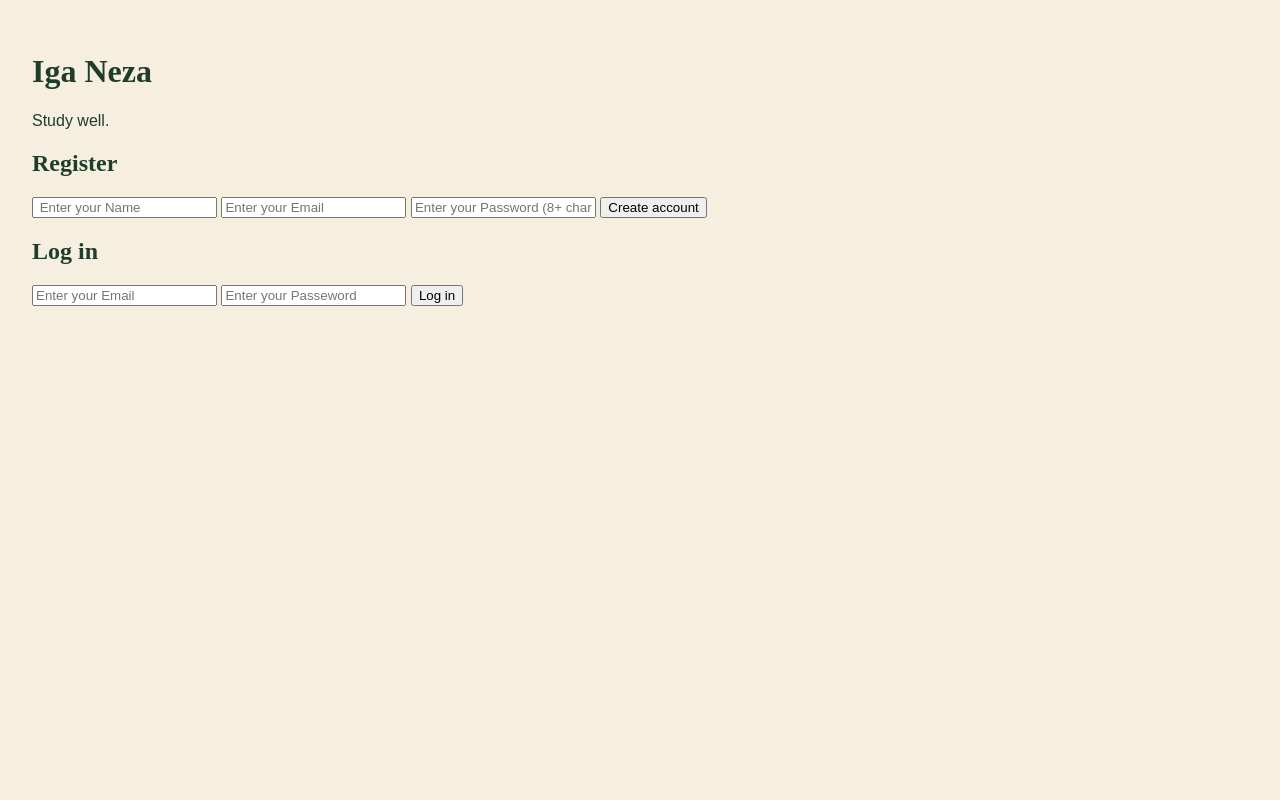
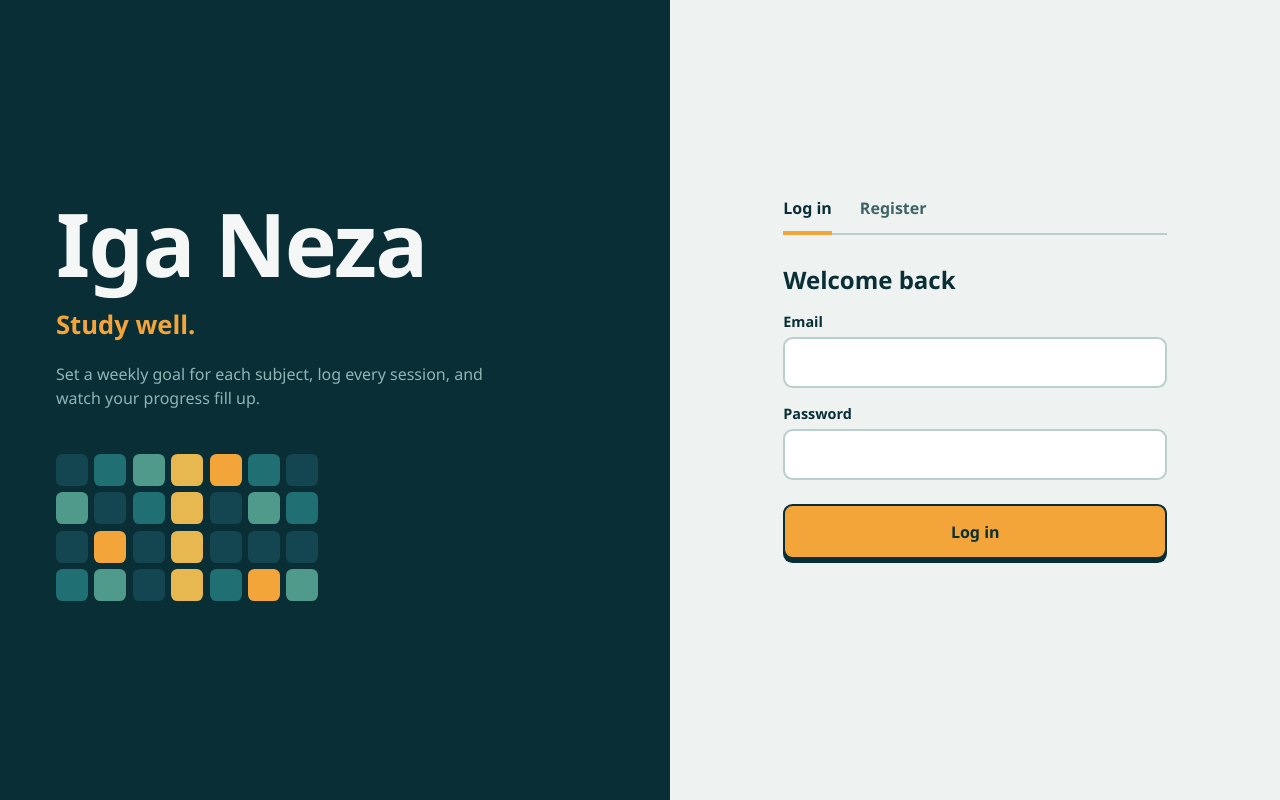
Before and after one commit to ELYSEKE15/iga-neza, a website: page public/index.html in a window 1280 px wide. Drawn offline with Linux system fonts and the light colour scheme.

Commit message:
add session form to dashboard

```diff
--- /dev/null
+++ b/public/css/dashboard.css
@@ -0,0 +1,75 @@
+:root {
+    --ink: #0A2E36;
+    --teal: #134650;
+    --amber: #F4A53A;
+    --paper: #EEF3F1;
+    --line: #B9CFCB;
+    --soft: #8FB5B5;
+}
+* { box-sizing: border-box; }
+
+body {
+    margin: 0;
+    min-height: 100vh;
+    background: var(--ink);
+    color: #F4F7F5;
+    font-family: "Segoe UI", system-ui, sans-serif;
+}
+.top, main { padding-left: clamp(1rem, 5vw, 3.5rem); padding-right: clamp(1rem, 5vw, 3.5rem); }
+.top { display: flex; justify-content: space-between; align-items: center; padding-top: 1.5rem; padding-bottom: 1rem; }
+.top h1 { margin: 0; font-size: 1.8rem; }
+main { max-width: 64rem; padding-bottom: 3rem; }
+
+#logout-btn {
+    padding: 0.5rem 1rem;
+    font: inherit;
+    font-weight: 600;
+    color: #F4F7F5;
+    background: transparent;
+    border: 2px solid var(--soft);
+    border-radius: 0.5rem;
+    cursor: pointer;
+}
+#logout-btn:hover { border-color: var(--amber); color: var(--amber); }
+
+#progress-list {
+    display: grid;
+    grid-template-columns: repeat(auto-fill, minmax(16rem, 1fr));
+    gap: 1rem;
+    margin-bottom: 1.5rem;
+}
+.card { background: var(--teal); border-radius: 0.9rem; padding: 1.25rem; }
+.card h3 { margin: 0 0 0.75rem; }
+.card p { margin: 0.6rem 0 0; color: var(--soft); }
+
+.bar { height: 0.75rem; background: var(--ink); border-radius: 999px; overflow: hidden; }
+.bar-fill { height: 100%; background: var(--amber); border-radius: 999px; transition: width 0.4s; }
+
+#message { min-height: 1.5rem; font-weight: 600; color: var(--amber); }
+
+.add-card { max-width: 26rem; padding: 1.5rem; background: var(--paper); color: var(--ink); border-radius: 0.9rem; }
+.add-card h2 { margin: 0 0 0.5rem; }
+.add-card label { display: block; margin: 1rem 0 0.35rem; font-size: 0.9rem; font-weight: 600; }
+.add-card input ,.add-card select{
+    width: 100%;
+    padding: 0.8rem 0.9rem;
+    font: inherit;
+    background: #fff;
+    border: 2px solid var(--line);
+    border-radius: 0.6rem;
+}
+.add-card input:focus { outline: none; border-color: var(--ink); box-shadow: 0 0 0 4px rgba(244, 165, 58, 0.45); }
+.add-card button {
+    width: 100%;
+    margin-top: 1.25rem;
+    padding: 0.9rem;
+    font: inherit;
+    font-weight: 700;
+    color: var(--ink);
+    background: var(--amber);
+    border: 2px solid var(--ink);
+    border-radius: 0.6rem;
+    box-shadow: 0 4px 0 var(--ink);
+    cursor: pointer;
+}
+.add-card button:active { transform: translateY(3px); box-shadow: 0 1px 0 var(--ink); }
--- a/public/css/styles.css
+++ b/public/css/styles.css
@@ -1,24 +1,132 @@
-:root{
-    --green:hsl(144, 33%, 18%);
-    --cream:hsl(41, 55%, 92%);
-    --clay:hsl(10, 56%, 51%);
-    --sun:hsl(39, 88%, 58%);
+:root {
+    --ink: #0A2E36;
+    --teal: #134650;
+    --mid: #1F6F73;
+    --amber: #F4A53A;
+    --coral: #FF6B57;
+    --paper: #EEF3F1;
+    --line: #B9CFCB;
+    --soft: #8FB5B5;
+    --muted: #3F6366;
 }
 
-body{
+* { box-sizing: border-box; }
+
+body {
     margin: 0;
-    padding:2rem;
-    background:var(--cream);
-    color:var(--green);
-    font-family : "DM Sans", sans-serif;
+    min-height: 100vh;
+    display: grid;
+    grid-template-columns: 1.1fr 1fr;
+    font-family: "Segoe UI", system-ui, sans-serif;
+    color: var(--ink);
+    background: var(--paper);
 }
-h1,h2{
-    font-family: "Fraunces", serif;
+
+/* left side */
+.brand {
+    background: var(--ink);
+    color: #F4F7F5;
+    padding: 4rem 3.5rem;
+    display: flex;
+    flex-direction: column;
+    justify-content: center;
+    gap: 1.25rem;
 }
-.card{
-    background:var(--green);
-    color:var(--cream);
-    border-radius: 20px;
-    padding:1.5rem;
-    max-width:320px;
+.brand h1 {
+    margin: 0;
+    font-size: clamp(3rem, 7vw, 5.5rem);
+    line-height: 1;
+    letter-spacing: -0.02em;
 }
+.tagline { margin: 0; color: var(--amber); font-size: 1.6rem; font-weight: 600; }
+.about { margin: 0; max-width: 28rem; color: var(--soft); line-height: 1.5; }
+
+.heat {
+    display: grid;
+    grid-template-columns: repeat(7, 2rem);
+    gap: 0.4rem;
+    margin-top: 1.5rem;
+}
+.heat i { width: 2rem; height: 2rem; border-radius: 0.4rem; background: var(--teal); }
+.heat i:nth-child(4n+2) { background: var(--mid); }
+.heat i:nth-child(5n+3) { background: #4F9A8A; }
+.heat i:nth-child(7n+4) { background: #E7B84F; }
+.heat i:nth-child(11n+5) { background: var(--amber); }
+
+/* right side */
+.access { display: flex; align-items: center; justify-content: center; padding: 3rem 2rem; }
+.box { width: 100%; max-width: 24rem; position: relative; }
+
+.box input[type="radio"] { position: absolute; opacity: 0; pointer-events: none; }
+
+.tabs { display: flex; gap: 1.75rem; border-bottom: 2px solid var(--line); margin-bottom: 1.75rem; }
+.tabs label {
+    padding-bottom: 0.75rem;
+    margin-bottom: -2px;
+    font-weight: 700;
+    color: var(--muted);
+    cursor: pointer;
+    border-bottom: 4px solid transparent;
+}
+#tab-login:checked ~ .tabs label[for="tab-login"],
+#tab-register:checked ~ .tabs label[for="tab-register"] {
+    color: var(--ink);
+    border-bottom-color: var(--amber);
+}
+#tab-login:focus-visible ~ .tabs label[for="tab-login"],
+#tab-register:focus-visible ~ .tabs label[for="tab-register"] {
+    outline: 3px solid var(--coral);
+    outline-offset: 4px;
+}
+
+.panel { display: none; }
+#tab-login:checked ~ .panel-login,
+#tab-register:checked ~ .panel-register { display: block; }
+
+.panel h2 { margin: 0 0 1rem; font-size: 1.5rem; }
+.panel label { display: block; margin: 1rem 0 0.35rem; font-size: 0.9rem; font-weight: 600; }
+.panel input {
+    width: 100%;
+    padding: 0.8rem 0.9rem;
+    font: inherit;
+    color: var(--ink);
+    background: #fff;
+    border: 2px solid var(--line);
+    border-radius: 0.6rem;
+}
+.panel input:focus {
+    outline: none;
+    border-color: var(--ink);
+    box-shadow: 0 0 0 4px rgba(244, 165, 58, 0.45);
+}
+.hint { margin: 0.35rem 0 0; font-size: 0.85rem; color: var(--muted); }
+
+.panel button {
+    width: 100%;
+    margin-top: 1.5rem;
+    padding: 0.9rem;
+    font: inherit;
+    font-weight: 700;
+    color: var(--ink);
+    background: var(--amber);
+    border: 2px solid var(--ink);
+    border-radius: 0.6rem;
+    box-shadow: 0 4px 0 var(--ink);
+    cursor: pointer;
+    transition: transform 0.08s, box-shadow 0.08s;
+}
+.panel button:hover { transform: translateY(2px); box-shadow: 0 2px 0 var(--ink); }
+.panel button:active { transform: translateY(4px); box-shadow: 0 0 0 var(--ink); }
+
+#message { min-height: 1.5rem; margin: 1.25rem 0 0; font-weight: 600; }
+
+/* phone */
+@media (max-width: 800px) {
+    body { grid-template-columns: 1fr; }
+    .brand { padding: 2rem 1.5rem; }
+    .heat { display: none; }
+    .access { padding: 2rem 1.25rem; }
+}
+@media (prefers-reduced-motion: reduce) {
+    .panel button { transition: none; }
+}
--- a/public/index.html
+++ b/public/index.html
@@ -7,22 +7,53 @@
     <link rel="stylesheet" href="./css/styles.css">
 </head>
 <body>
-    <h1>Iga Neza</h1>
-    <p>Study well.</p>
-    <section class="register-card">
-        <h2>Register</h2>
-        <input type="text" id="reg-name" placeholder=" Enter your Name" maxlength="50" required>
-        <input type="text" id="reg-email" placeholder="Enter your Email" required>
-        <input type="text" id="reg-password" placeholder="Enter your Password (8+ characters)" required>
-        <button id="reg-btn">Create account</button>
-    </section>
-    <section class="login-card">
-        <h2>Log in</h2>
-        <input type="text" id="log-email" placeholder="Enter your Email" required>
-        <input type="text" id="log-password" placeholder="Enter your Passeword" required>
-        <button id="log-btn">Log in</button>
-    </section>
-    <p id="message"></p>
+    <header class="brand">
+        <h1>Iga Neza</h1>
+        <p class="tagline">Study well.</p>
+        <p class="about">Set a weekly goal for each subject, log every session, and watch your progress fill up.</p>
+        <div class="heat" aria-hidden="true">
+            <i></i><i></i><i></i><i></i><i></i><i></i><i></i>
+            <i></i><i></i><i></i><i></i><i></i><i></i><i></i>
+            <i></i><i></i><i></i><i></i><i></i><i></i><i></i>
+            <i></i><i></i><i></i><i></i><i></i><i></i><i></i>
+        </div>
+    </header>
+
+    <main class="access">
+        <div class="box">
+            <input type="radio" name="tab" id="tab-login" checked>
+            <input type="radio" name="tab" id="tab-register">
+
+            <div class="tabs">
+                <label for="tab-login">Log in</label>
+                <label for="tab-register">Register</label>
+            </div>
+
+            <section class="panel panel-login">
+                <h2>Welcome back</h2>
+                <label for="log-email">Email</label>
+                <input type="email" id="log-email" autocomplete="email">
+                <label for="log-password">Password</label>
+                <input type="password" id="log-password" autocomplete="current-password">
+                <button id="log-btn">Log in</button>
+            </section>
+
+            <section class="panel panel-register">
+                <h2>Create your account</h2>
+                <label for="reg-name">Name</label>
+                <input type="text" id="reg-name" maxlength="50" autocomplete="name">
+                <label for="reg-email">Email</label>
+                <input type="email" id="reg-email" autocomplete="email">
+                <label for="reg-password">Password</label>
+                <input type="password" id="reg-password" maxlength="72" autocomplete="new-password">
+                <p class="hint">At least 8 characters.</p>
+                <button id="reg-btn">Create account</button>
+            </section>
+
+            <p id="message" role="status"></p>
+        </div>
+    </main>
+
     <script src="./js/auth.js"></script>
 </body>
 </html>
--- a/public/js/auth.js
+++ b/public/js/auth.js
@@ -62,16 +62,17 @@ document.getElementById('log-btn').addEventListener("click",async()=>{
         });
         if(!ok){
             show(body.error || "login failed");
+            clearInputs(["log-password"]);
             return;
         }
-        clearInputs(["log_password"]);
-
-            localStorage.setItem("token",body.token);
-            show("logged in as " + body.user.name);
+        localStorage.setItem("token",body.token);
+        clearInputs(["log-email","log-password"]);
+        show("logged in as " + body.user.name);
+        window.location.href = "dashboard.html";
 
     }
     catch(error){
+        console.error(error);
         show("Could  not reach the server");
-        console.error(error);
     }
 });
--- a/server/app.js
+++ b/server/app.js
@@ -10,7 +10,7 @@ const app =express();
 app.use(helmet());
 app.use(express.json({limit:"10kb"}));
 app.use("/api/auth",require("./routes/auth"));
-app.use("/api/subject",require("./routes/subjects"));
+app.use("/api/subjects",require("./routes/subjects"));
 app.use("/api/sessions",require("./routes/session"));
 app.use(express.static(path.join(__dirname,"..","public")));
 app.use("/api/progress", require("./routes/progress"));
--- a/server/routes/subjects.js
+++ b/server/routes/subjects.js
@@ -32,10 +32,8 @@ router.post('/',requireAuth,async(req,res)=>{
 
 router.get('/',requireAuth,async(req,res)=>{
     try{
-        const subject = await Subject.findOne({subject1:Subject.weeklyGoalHours});
-        if(subject){
-            return res.status(201).json({owner:req.userId})
-        }
+        const subjects = (await Subject.find({owner : req.userId})).sort({createdAt:-1});
+        res.json(subjects);
     }
     catch(err){
         console.error(err.message);
```
Also changed, not shown: public/dashboard.html (+42 -0 lines), public/js/dashboard.js (added, +142 -0 lines), server/routes/auth.js (+6 -8 lines).
